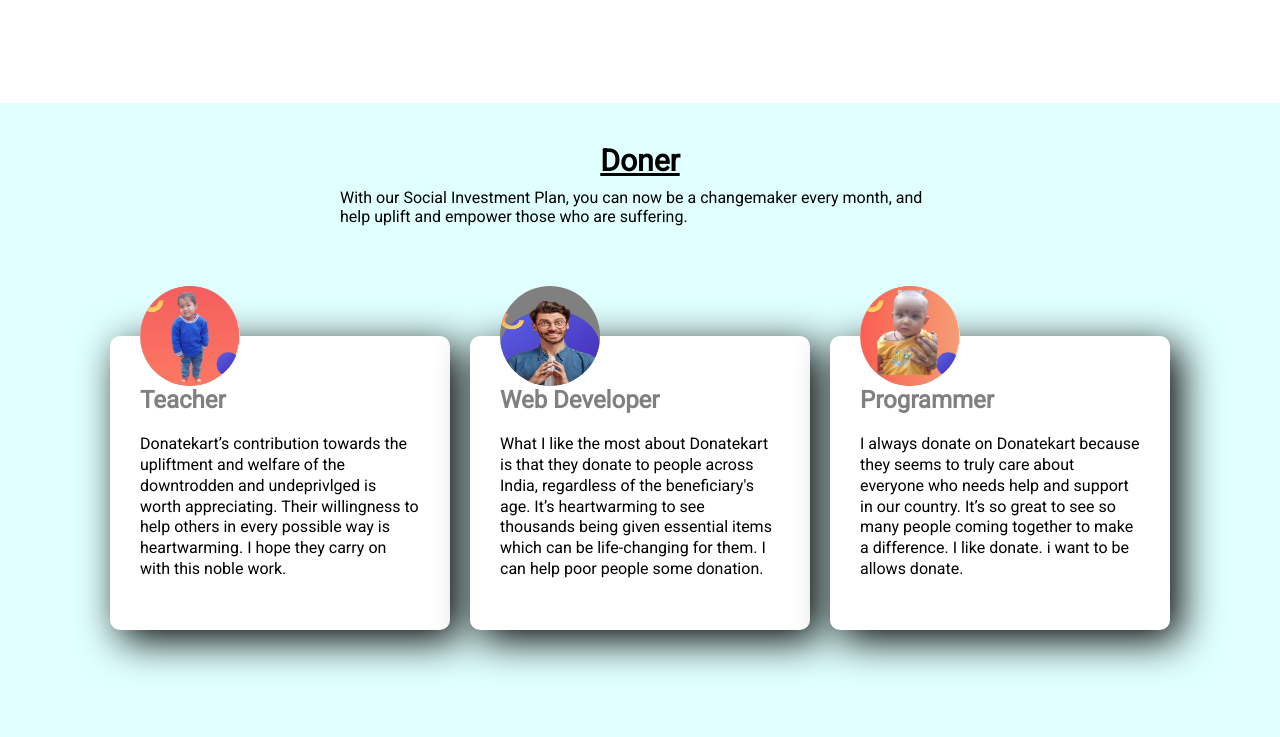
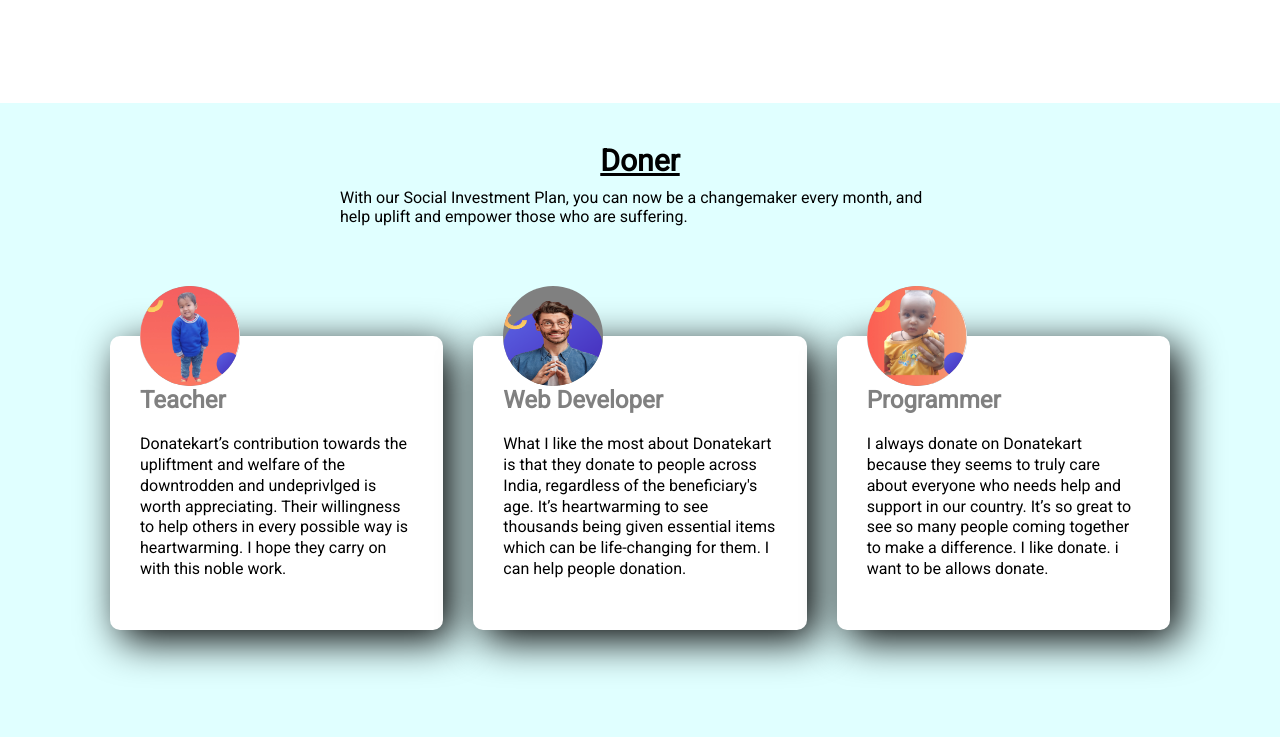
Before and after one commit to mainul96/donates, a plain HTML site: page index.html in a window 1280 px wide. Shown: the part 3173-3910 px from the top of the page. Drawn offline with Linux system fonts and the light colour scheme.

Commit message:
website work done

```diff
--- a/index.html
+++ b/index.html
@@ -104,7 +104,7 @@
              <div class="doner-person">
                  <img src="images/doner-2.png" alt="">
                  <h2>Web Developer</h2>
-                 <p>What I like the most about Donatekart is that they donate to people across India, regardless of the beneficiary's age. It’s heartwarming to see thousands being given essential items which can be life-changing for them. I can help poor people some donation.</p>
+                 <p>What I like the most about Donatekart is that they donate to people across India, regardless of the beneficiary's age. It’s heartwarming to see thousands being given essential items which can be life-changing for them. I can help people  donation.</p>
              </div>
              <div class="doner-person">
                  <img src="images/doner-4.jpg" alt="">
--- a/style.css
+++ b/style.css
@@ -101,7 +101,7 @@ color: tomato;
    display: flex;
    align-items: center;
    justify-content: center;
-   gap: 20px;
+   gap: 30px;
    margin-top: 20px;
 }
 .card{
```
